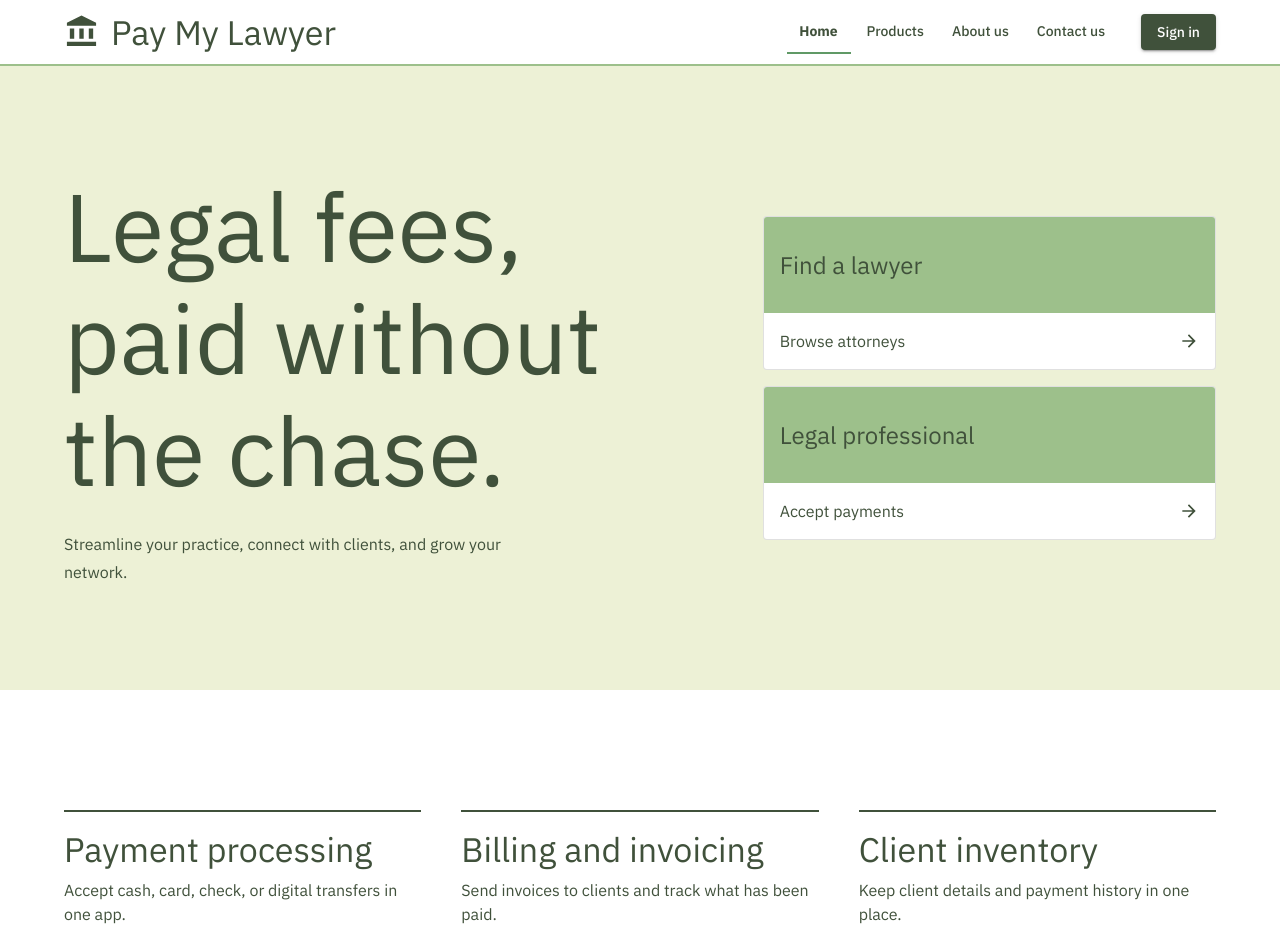
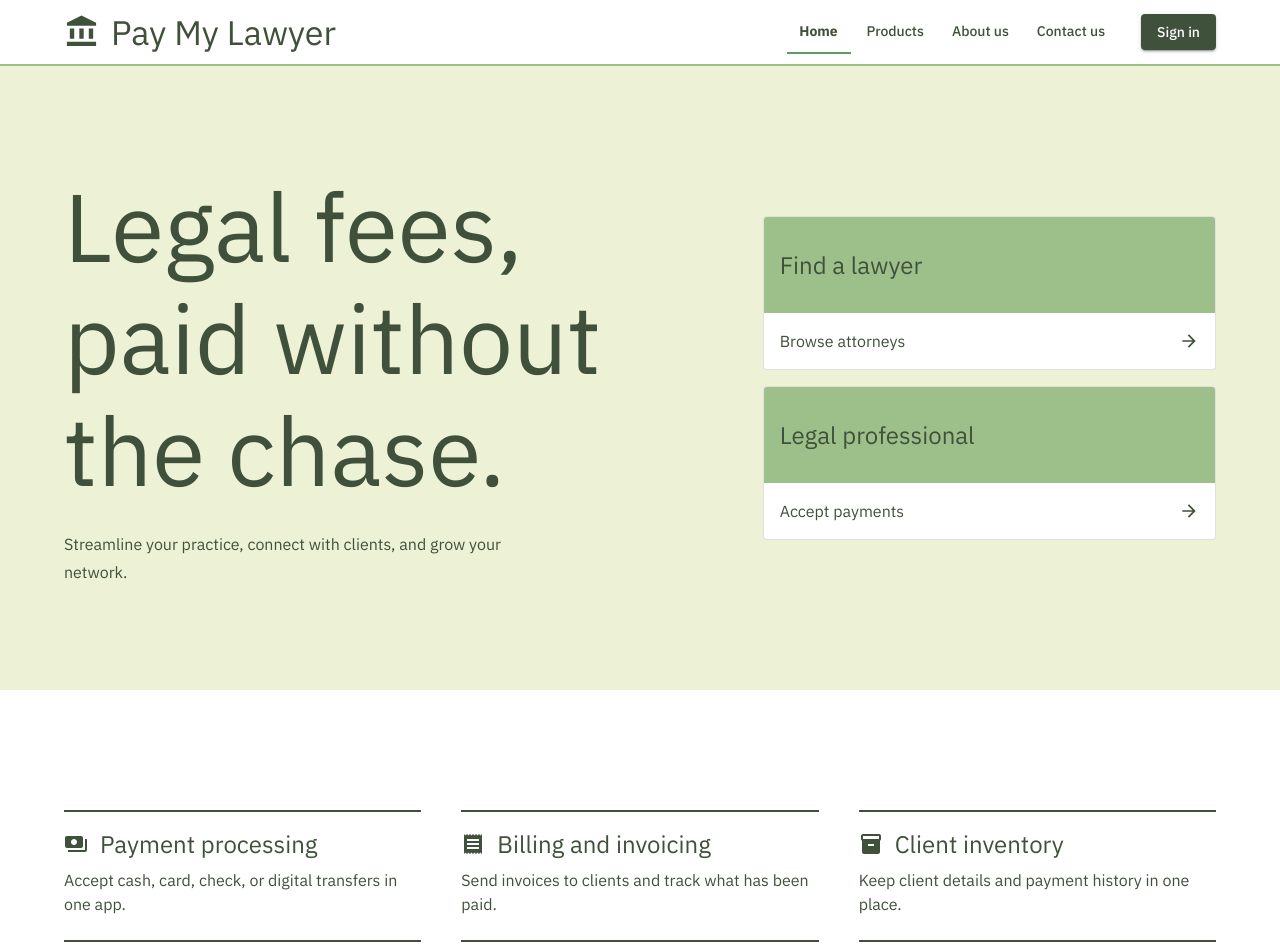
Before and after one commit to rvarela11/pay-my-lawyer, a React (Vite) app: page / in a window 1280 px wide. Shown: the top 948 px of the page. Built offline with nearby package versions, Linux system fonts and the light colour scheme.

Commit message:
Adds icons to the products section

```diff
--- a/src/pages/Home/Home.module.css
+++ b/src/pages/Home/Home.module.css
@@ -93,6 +93,9 @@
 }
 
 .productName {
+  align-items: center;
+  display: flex;
+  gap: calc(var(--mui-spacing) * 1.5);
   margin-bottom: var(--mui-spacing);
 }
 
--- a/src/pages/Home/Home.tsx
+++ b/src/pages/Home/Home.tsx
@@ -69,13 +69,14 @@ export const Home = () => {
       <section className={styles.products}>
         <Container className={styles.productsInner}>
           <ul className={styles.productList}>
-            {products.map(({ description, id, name }) => (
+            {products.map(({ description, icon: Icon, id, name }) => (
               <li className={styles.product} key={id}>
                 <Typography
                   className={styles.productName}
                   component='h3'
-                  variant='h4'
+                  variant='h5'
                 >
+                  <Icon aria-hidden fontSize='inherit' />
                   <Link component={RouterLink} to={`${paths.products}#${id}`}>
                     {name}
                   </Link>
```
Also changed, not shown: src/pages/Home/products.ts (+13 -0 lines).
